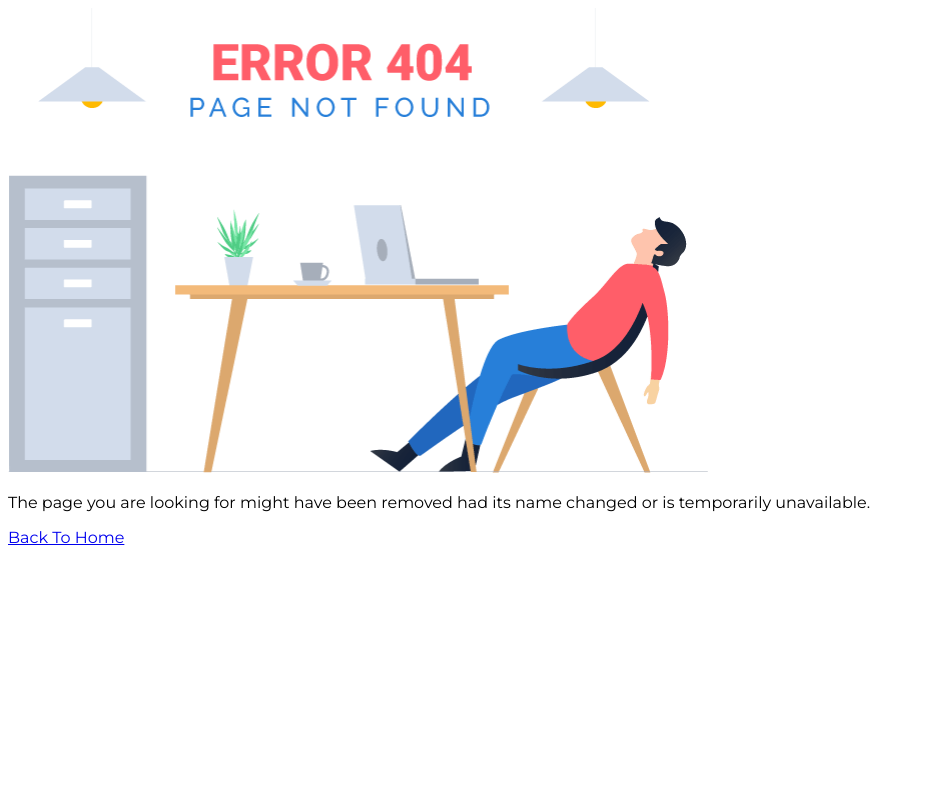
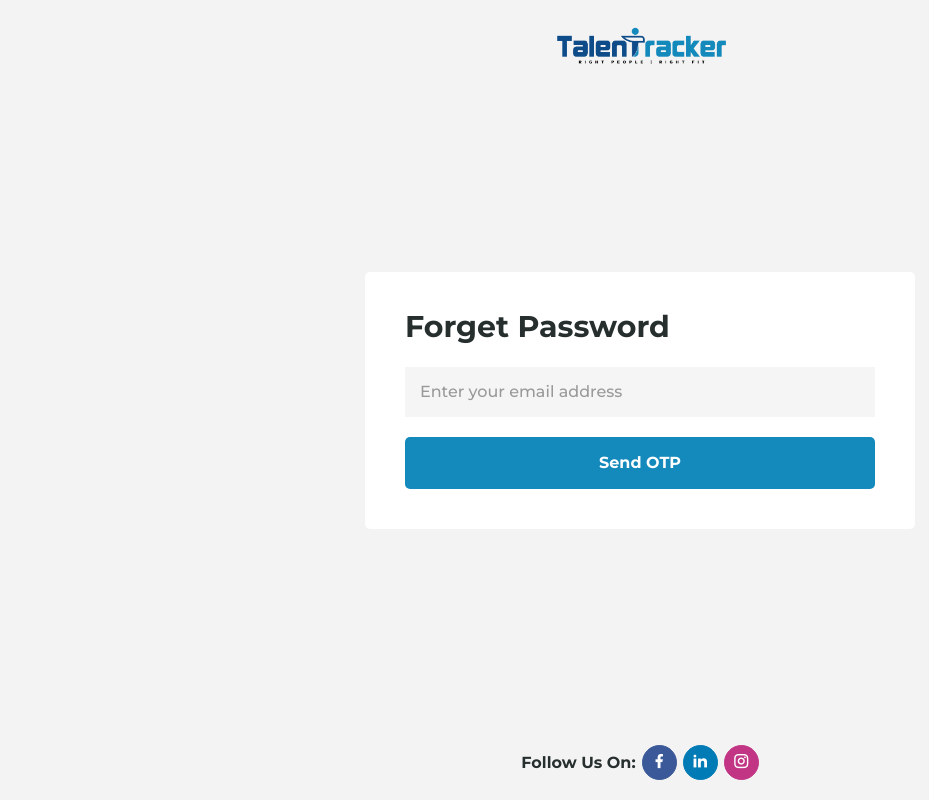
Before and after one commit to MostasirMahim/talentracker-demo, a Next.js app: page /auth/forget-password in a window 1280 px wide. Before the commit this address had no page. Shown: the whole page, without its empty margins (0-929 px from the left). Built offline with nearby package versions, Linux system fonts and the light colour scheme.

Commit message:
feat : added forget password part.

```diff
--- /dev/null
+++ b/src/app/(auth)/auth/forget-password/page.js
@@ -0,0 +1,84 @@
+import Link from "next/link";
+import Image from "next/image";
+import PasswordResetSuccess from "@/components/Auth/forget-password/ResetSuccess";
+import ForgetIdEmail from "@/components/Auth/forget-password/ForgetIdEmail";
+import ForgetOtp from "@/components/Auth/forget-password/ForgetOtp";
+import ResetPassword from "@/components/Auth/forget-password/ResetPassword";
+
+function EmailVerification({ searchParams }) {
+  const email = searchParams?.email;
+  const success = searchParams?.success;
+  const step = searchParams?.step;
+
+  let FormComponent = <ForgetIdEmail />;
+
+  if (success) {
+    FormComponent = <PasswordResetSuccess />;
+  } else if (email && step === "1") {
+    FormComponent = <ForgetOtp email={email} />;
+  } else if (email && step === "2") {
+    FormComponent = <ResetPassword email={email} />;
+  }
+  return (
+    <>
+      <div className="profile-authentication-area">
+        <div className="logo">
+          <Link href="/" className="d-inline-block">
+            <Image
+              src="/images/ttl_logo.png"
+              alt="logo"
+              width={200}
+              height={50}
+            />
+          </Link>
+        </div>
+
+        <div className="d-table">
+          <div className="d-table-cell">
+            <div className="container">
+              <div className="signin-form">
+                <h2>Forget Password</h2>
+                {FormComponent}
+              </div>
+            </div>
+          </div>
+        </div>
+
+        <ul className="social-links d-flex align-items-center justify-content-center">
+          <li>
+            <span>Follow Us On:</span>
+          </li>
+          <li>
+            <a
+              href="https://www.facebook.com/talentracker/"
+              className="facebook"
+              target="_blank"
+            >
+              <i className="ri-facebook-fill"></i>
+            </a>
+          </li>
+          <li>
+            <a
+              href="https://www.linkedin.com/company/talentracker-limited/"
+              className="linkedin"
+              target="_blank"
+            >
+              <i className="ri-linkedin-fill"></i>
+            </a>
+          </li>
+          <li>
+            <a
+              href="https://www.instagram.com/talen_tracker?igsh=NXN2NWY3d2E1a3B4"
+              className="instagram"
+              target="_blank"
+            >
+              <i className="ri-instagram-line"></i>
+            </a>
+          </li>
+        </ul>
+      </div>
+    </>
+  );
+}
+
+export default EmailVerification;
--- /dev/null
+++ b/src/components/Auth/forget-password/ForgetIdEmail.js
@@ -0,0 +1,51 @@
+"use client";
+
+import { useState } from "react";
+import { useForm } from "react-hook-form";
+import { toast } from "react-toastify";
+import {  forgetId_emailVerify_Send_OTP } from "@/actions/auth";
+
+
+export default function ForgetIdEmail() {
+  const [loading, setLoading] = useState(false);
+  const { register, handleSubmit } = useForm();
+  async function onSubmit(values) {
+    setLoading(true);
+    try {
+    const formData = {
+      email: values.email,
+    }
+    const res = await forgetId_emailVerify_Send_OTP(formData);
+    if (res?.error) {
+      Object.entries(res?.data?.errors).forEach(([field, messages]) => {
+        messages.forEach((msg) => toast.error(msg));
+      });
+      console.log(res);
+    } else {
+      toast.success("Send OTP successful");
+    }
+
+    } catch (err) {
+      toast.error( err.message || "Send OTP failed");
+    } finally {
+      setLoading(false);
+    }
+  }
+
+  return (
+    <form onSubmit={handleSubmit(onSubmit)}>
+      <div className="form-group mb-3">
+        <input
+          type="text"
+          className="form-control"
+          placeholder="Enter your email address"
+          {...register("email", { required: true })}
+        />
+      </div>
+
+      <button type="submit" className="btn btn-primary w-100" disabled={loading}>
+        {loading ? "Sending OTP..." : "Send OTP"}
+      </button>
+    </form>
+  );
+}
--- /dev/null
+++ b/src/components/Auth/forget-password/ForgetOtp.js
@@ -0,0 +1,69 @@
+"use client";
+
+import { useState } from "react";
+import { useForm } from "react-hook-form";
+import { toast } from "react-toastify";
+import { forgetId_emailVerify_Verify_OTP } from "@/actions/auth";
+import { useRouter } from "next/navigation";
+
+export default function ForgetOtp({ email }) {
+  const [loading, setLoading] = useState(false);
+  const { register, handleSubmit } = useForm();
+  const router = useRouter();
+
+  if(!email) {
+    toast.error("Email not found");
+    router.push("/auth/forget-password");
+  }
+  async function onSubmit(values) {
+    setLoading(true);
+    try {
+    const formData = {
+      email,
+      otp: values.otp,
+    }
+     const res = await forgetId_emailVerify_Verify_OTP(formData);
+
+      if (res?.error) {
+        Object.entries(res?.data?.errors).forEach(([field, messages]) => {
+          messages.forEach((msg) => toast.error(msg));
+        });
+        console.log(res);
+      } else {
+        toast.success("Verification successful");
+      }
+
+    } catch (err) {
+      console.log(err);
+      toast.error( err.message || "Verification failed");
+    } finally {
+      setLoading(false);
+      toast.success("Verification successful");
+    }
+  }
+
+  return (
+    <form onSubmit={handleSubmit(onSubmit)}>
+      <div className="form-group mb-3">
+        <input
+          type="text"
+          className="form-control"
+          placeholder={email}
+          disabled
+        />
+      </div>
+       <div className="form-group mb-3">
+        <input
+          type="number"
+          className="form-control"
+          placeholder="Enter OTP"
+          {...register("otp", { required: true })}
+        />
+      </div>
+
+      <button type="submit" className="btn btn-primary w-100" disabled={loading}>
+        {loading ? "Verifying..." : "Verify OTP"}
+      </button>
+    </form>
+  );
+}
--- /dev/null
+++ b/src/components/Auth/forget-password/ResetPassword.js
@@ -0,0 +1,68 @@
+"use client";
+
+import { useState } from "react";
+import { useForm } from "react-hook-form";
+import { toast } from "react-toastify";
+import { forgetId_Reset } from "@/actions/auth";
+import { useRouter } from "next/navigation";
+
+export default function ResetPassword({ email }) {
+  const [loading, setLoading] = useState(false);
+  const { register, handleSubmit } = useForm();
+  const router = useRouter();
+
+  if(!email) {
+    toast.error("Email not found");
+    router.push("/auth/forget-password");
+  }
+  async function onSubmit(values) {
+    setLoading(true);
+    try {
+    const formData = {
+      email,
+      password: values.password,
+    }
+     const res = await forgetId_Reset(formData);
+
+      if (res?.error) {
+        Object.entries(res?.data?.errors).forEach(([field, messages]) => {
+          messages.forEach((msg) => toast.error(msg));
+        });
+        console.log(res);
+      } else {
+        toast.success("Verification successful");
+      }
+
+    } catch (err) {
+      console.log(err);
+      toast.error("Verification failed");
+    } finally {
+      setLoading(false);
+    }
+  }
+
+  return (
+    <form onSubmit={handleSubmit(onSubmit)}>
+      <div className="form-group mb-3">
+        <input
+          type="text"
+          className="form-control"
+          placeholder={email}
+          disabled
+        />
+      </div>
+       <div className="form-group mb-3">
+        <input
+          type="password"
+          className="form-control"
+          placeholder="Enter New Password"
+          {...register("password", { required: true })}
+        />
+      </div>
+
+      <button type="submit" className="btn btn-primary w-100" disabled={loading}>
+        {loading ? "Resetting..." : "Reset Password"}
+      </button>
+    </form>
+  );
+}
--- /dev/null
+++ b/src/components/Auth/forget-password/ResetSuccess.js
@@ -0,0 +1,80 @@
+"use client";
+import { useRouter } from "next/navigation";
+import React from "react";
+
+function PasswordResetSuccess() {
+  const router = useRouter();
+  return (
+    <>
+      <style>{`
+        .verify-wrapper {
+          max-width: 450px;
+          margin: 20px auto;
+          padding: 30px;
+          border: 1px solid #e5e7eb;
+          border-radius: 12px;
+          text-align: center;
+          font-family: Arial, sans-serif;
+        }
+
+        .verify-title {
+          font-size: 22px;
+          font-weight: bold;
+          margin-bottom: 10px;
+        }
+
+        .verify-text {
+          font-size: 15px;
+          color: #555;
+          margin-bottom: 25px;
+        }
+
+        .verify-btns {
+          display: flex;
+          gap: 15px;
+          justify-content: center;
+        }
+
+        .verify-btn {
+          padding: 10px 18px;
+          border-radius: 8px;
+          border: none;
+          cursor: pointer;
+          font-size: 15px;
+          font-weight: 500;
+          transition: 0.3s;
+        }
+
+        .employer-btn {
+          background: #0e4c89;
+          color: white;
+        }
+        .employer-btn:hover {
+          background: #1489bc;
+        }
+
+        .user-btn {
+          background: #1489bc;
+          color: white;
+        }
+        .user-btn:hover {
+          background: #0e4c89;
+        }
+      `}</style>
+
+      <div className="verify-wrapper">
+        <div className="verify-title">🎉 Password Updated!</div>
+        <p className="verify-text">
+          Your password has been successfully reset. You can now log in with your new password.
+        </p>
+
+        <div className="verify-btns">
+          <button className="verify-btn employer-btn" onClick={()=> router.push("/auth/employer/login")}>Employer</button>
+          <button className="verify-btn user-btn" onClick={()=> router.push("/auth/user/login")}>User</button>
+        </div>
+      </div>
+    </>
+  );
+}
+
+export default PasswordResetSuccess;
```
